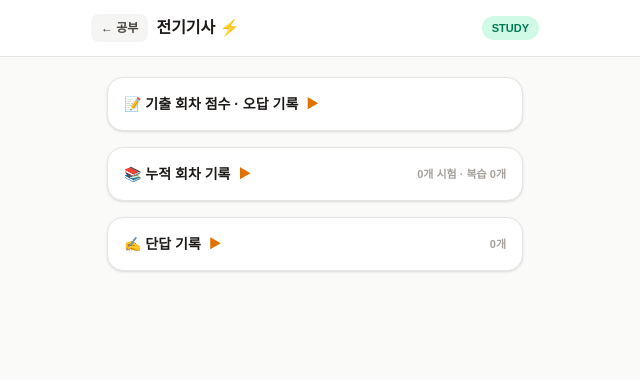
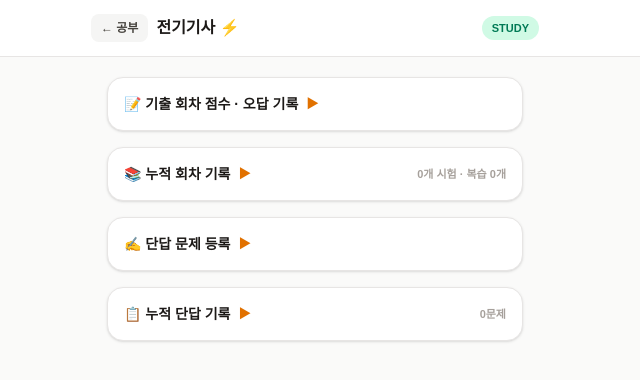
Before and after one commit to IOOi968/kd-trip, a Next.js app: page /study/electrical-engineer in a window 1280 px wide. Shown: the top 380 px of the page, without its empty margins (325-965 px from the left). Built offline with nearby package versions, Linux system fonts and the light colour scheme.

Commit message:
Update ShortAnswerBox.tsx

```diff
--- a/app/study/components/ShortAnswerBox.tsx
+++ b/app/study/components/ShortAnswerBox.tsx
@@ -34,7 +34,9 @@ function compressImage(file: File): Promise<string> {
 }
 
 export default function ShortAnswerBox({ todayStr }: { todayStr: string }) {
-  const [isOpen, setIsOpen] = useState(false);
+  const [isRegisterOpen, setIsRegisterOpen] = useState(false);
+  const [isHistoryOpen, setIsHistoryOpen] = useState(false);
+
   const [items, setItems] = useState<ShortAnswerItem[]>([]);
   const [question, setQuestion] = useState("");
   const [answer, setAnswer] = useState("");
@@ -55,7 +57,6 @@ export default function ShortAnswerBox({ todayStr }: { todayStr: string }) {
     localStorage.setItem(SHORT_KEY, JSON.stringify(next));
   };
 
-  // 스크린샷 선택 시 AI로 글자 분석해 문제/정답 칸 자동 채우기
   const handleImageUpload = async (e: React.ChangeEvent<HTMLInputElement>) => {
     const file = e.target.files?.[0];
     if (!file) return;
@@ -96,10 +97,11 @@ export default function ShortAnswerBox({ todayStr }: { todayStr: string }) {
     saveItems([newItem, ...items]);
     setQuestion("");
     setAnswer("");
+    setIsHistoryOpen(true);
   };
 
   const handleDelete = (id: number) => {
-    if (confirm("이 단답 기록을 삭제할까요?")) {
+    if (confirm("이 단답 문제를 삭제할까요?")) {
       saveItems(items.filter((item) => item.id !== id));
     }
   };
@@ -109,23 +111,23 @@ export default function ShortAnswerBox({ todayStr }: { todayStr: string }) {
   };
 
   return (
+    <>
+      {/* 1. 단답 문제 등록 박스 */}
       <section className="bg-white border border-stone-200 rounded-2xl p-4 shadow-sm space-y-3.5">
-      {/* 1·2번 박스와 완전히 동일한 글자 크기·스타일의 헤더 + 삼각형 토글 */}
         <div
-        onClick={() => setIsOpen(!isOpen)}
+          onClick={() => setIsRegisterOpen(!isRegisterOpen)}
           className="flex items-center justify-between cursor-pointer select-none"
         >
           <div className="flex items-center gap-2">
-          <h2 className="text-sm font-extrabold text-stone-900">✍️ 단답 기록</h2>
-          <span className="text-xs font-extrabold text-amber-600">{isOpen ? "▼" : "▶"}</span>
+            <h2 className="text-sm font-extrabold text-stone-900">✍️ 단답 문제 등록</h2>
+            <span className="text-xs font-extrabold text-amber-600">
+              {isRegisterOpen ? "▼" : "▶"}
+            </span>
           </div>
-        <span className="text-[11px] font-bold text-stone-400">{items.length}개</span>
         </div>
 
-      {isOpen && (
-        <div className="space-y-4 pt-1">
-          <form onSubmit={handleAddShortAnswer} className="space-y-3">
-            {/* 스크린샷 넣는 칸 + AI 글자 분석 */}
+        {isRegisterOpen && (
+          <form onSubmit={handleAddShortAnswer} className="space-y-3 pt-1">
             <label className="block w-full py-2.5 px-3 bg-amber-50/70 hover:bg-amber-100/70 border border-dashed border-amber-300 rounded-xl text-center cursor-pointer transition">
               <span className="text-xs font-extrabold text-amber-900">
                 {isExtracting
@@ -141,7 +143,6 @@ export default function ShortAnswerBox({ todayStr }: { todayStr: string }) {
               />
             </label>
 
-            {/* 문제 내용 넣는 박스 */}
             <div className="space-y-1">
               <label className="block text-[11px] font-bold text-stone-600">문제 내용</label>
               <textarea
@@ -154,7 +155,6 @@ export default function ShortAnswerBox({ todayStr }: { todayStr: string }) {
               />
             </div>
 
-            {/* 정답 넣는 박스 */}
             <div className="space-y-1">
               <label className="block text-[11px] font-bold text-stone-600">정답</label>
               <textarea
@@ -174,21 +174,43 @@ export default function ShortAnswerBox({ todayStr }: { todayStr: string }) {
               단답 기록
             </button>
           </form>
+        )}
+      </section>
 
-          {/* 저장된 단답 문제 목록 */}
-          {items.length > 0 && (
-            <div className="space-y-2 pt-2 border-t border-stone-100">
+      {/* 2. 누적 단답 기록 박스 (박스 안에 겹박스 없이 얇은 구분선만 적용) */}
+      <section className="bg-white border border-stone-200 rounded-2xl p-4 shadow-sm space-y-3">
+        <div
+          onClick={() => setIsHistoryOpen(!isHistoryOpen)}
+          className="flex items-center justify-between cursor-pointer select-none"
+        >
+          <div className="flex items-center gap-2">
+            <h2 className="text-sm font-extrabold text-stone-900">📋 누적 단답 기록</h2>
+            <span className="text-xs font-extrabold text-amber-600">
+              {isHistoryOpen ? "▼" : "▶"}
+            </span>
+          </div>
+          <span className="text-[11px] font-bold text-stone-400">{items.length}문제</span>
+        </div>
+
+        {isHistoryOpen && (
+          <div className="border-t border-stone-200 pt-1">
+            {items.length === 0 ? (
+              <p className="py-6 text-center text-xs text-stone-400">
+                아직 등록된 단답 문제가 없습니다.
+              </p>
+            ) : (
+              <div className="divide-y divide-stone-200">
                 {items.map((item, idx) => {
                   const isRevealed = !!revealedIds[item.id];
                   return (
-                  <div
-                    key={item.id}
-                    className="bg-stone-50 border border-stone-200 rounded-xl p-3 space-y-2 text-xs"
-                  >
+                    <div key={item.id} className="py-3.5 space-y-2 text-xs">
                       <div className="flex items-center justify-between">
-                      <span className="text-[11px] font-extrabold text-amber-800">
-                        Q{items.length - idx}. ({item.date})
+                        <div className="flex items-center gap-1.5">
+                          <span className="text-[11px] font-extrabold text-amber-700">
+                            #{items.length - idx}
                           </span>
+                          <span className="text-[11px] text-stone-400">{item.date}</span>
+                        </div>
                         <button
                           type="button"
                           onClick={() => handleDelete(item.id)}
@@ -202,17 +224,17 @@ export default function ShortAnswerBox({ todayStr }: { todayStr: string }) {
                         {item.question}
                       </p>
 
-                    <div className="pt-1">
+                      <div>
                         <button
                           type="button"
                           onClick={() => toggleReveal(item.id)}
                           className="text-[11px] font-extrabold text-emerald-700 bg-emerald-50 border border-emerald-200 px-2.5 py-1 rounded-lg"
                         >
-                        {isRevealed ? "정답 숨기기 ▲" : "정답 확인 ▼"}
+                          {isRevealed ? "정답 숨기기 ▲" : "정답 보기 ▼"}
                         </button>
 
                         {isRevealed && (
-                        <p className="mt-2 p-2.5 bg-white border border-emerald-200 rounded-lg text-xs font-extrabold text-emerald-900 whitespace-pre-line">
+                          <p className="mt-2 pt-2 border-t border-dashed border-stone-200 text-xs font-extrabold text-emerald-800 whitespace-pre-line leading-relaxed">
                             {item.answer}
                           </p>
                         )}
@@ -225,5 +247,6 @@ export default function ShortAnswerBox({ todayStr }: { todayStr: string }) {
           </div>
         )}
       </section>
+    </>
   );
 }
```
Lines whose indentation alone changed are shown as unchanged.
